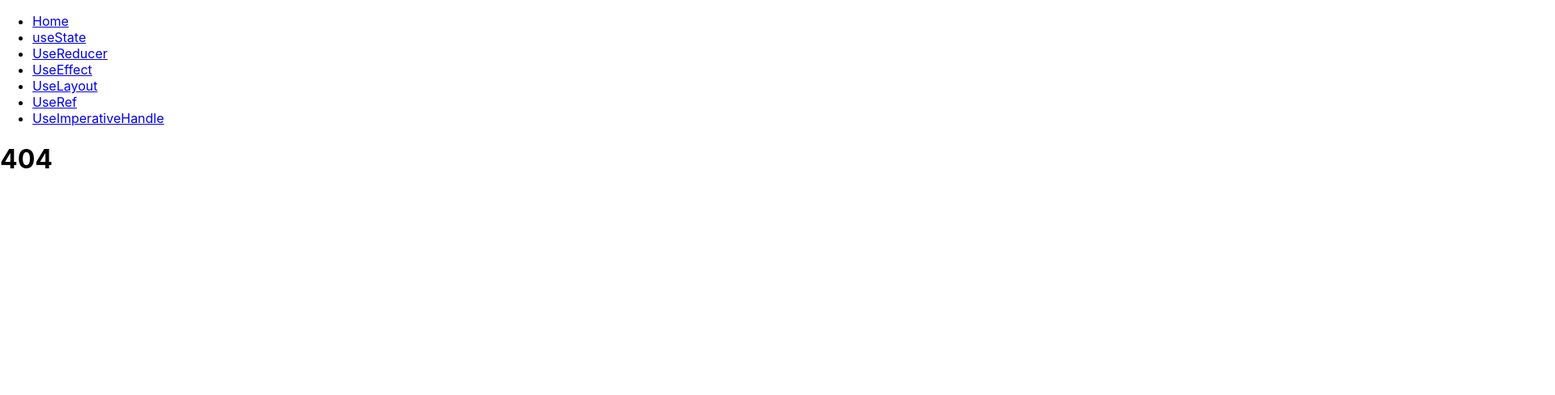
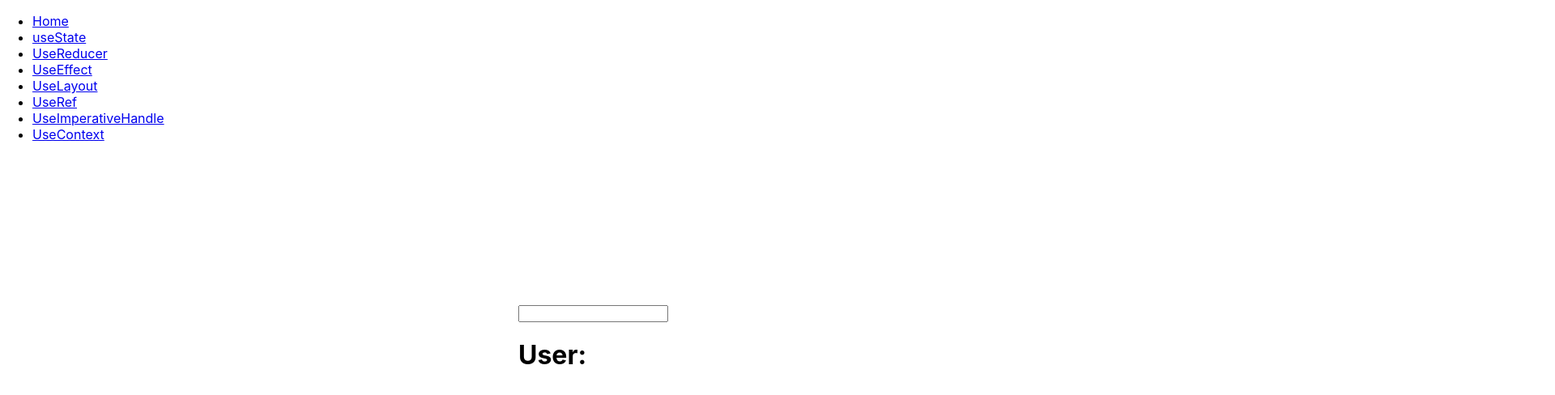
Before and after one commit to Maede-Dev/all-react-hooks, a React (Create React App) app: page /UseContext in a window 1280 px wide. Before the commit this address had no page. Shown: the top 488 px of the page at 81% size, 1920 px wide, since content can reach past the window. Built offline with nearby package versions, Linux system fonts and the light colour scheme.

Commit message:
handle useContext hoks

```diff
--- a/src/index.js
+++ b/src/index.js
@@ -11,6 +11,7 @@ import UseEffect from "./pages/components/useEffect/UseEffect";
 import RefTutorial from "./pages/components/UseRef/RefTutorial";
 import UseLayout from "./pages/components/useLayout/UseLayout";
 import UseImperativeHandle from "./pages/components/UseImperativeHandle/UseImperativeHandle";
+import UseContext from "./pages/components/UseContext/UseContext";
 
 const root = ReactDOM.createRoot(document.getElementById("root"));
 root.render(
@@ -24,6 +25,7 @@ root.render(
         <Route path="UseLayout" element={<UseLayout />} />
         <Route path="RefTutorial" element={<RefTutorial />} />
         <Route path="UseImperativeHandle" element={<UseImperativeHandle />} />
+        <Route path="UseContext" element={<UseContext />} />
         <Route path="*" element={<NoPage />} />
       </Route>
     </Routes>
--- /dev/null
+++ b/src/pages/components/UseContext/UseContext.js
@@ -0,0 +1,21 @@
+import { createContext, useState } from "react";
+import Login from "./components/Login";
+import UserName from "./components/UserName";
+import s from "./style.module.scss";
+
+//manage state esily (dont call state just useContext)
+
+export const ApppContext = createContext(null);
+const UseContext = () => {
+  const [userName, setUserName] = useState("");
+  return (
+    <div className={s.container}>
+      <ApppContext.Provider value={{ userName, setUserName }}>
+        <Login />
+        <UserName />
+      </ApppContext.Provider>
+    </div>
+  );
+};
+
+export default UseContext;
--- /dev/null
+++ b/src/pages/components/UseContext/components/Login.js
@@ -0,0 +1,17 @@
+import { useContext } from "react";
+import { ApppContext } from "../UseContext";
+
+const Login = () => {
+  const { setUserName } = useContext(ApppContext);
+  return (
+    <div>
+      <input
+        onChange={(e) => {
+          setUserName(e.target.value);
+        }}
+      />
+    </div>
+  );
+};
+
+export default Login;
--- /dev/null
+++ b/src/pages/components/UseContext/components/UserName.js
@@ -0,0 +1,12 @@
+import { useContext } from "react";
+import { ApppContext } from "../UseContext";
+const UserName = () => {
+  const { userName } = useContext(ApppContext);
+  return (
+    <div>
+      <h1>User:{userName}</h1>
+    </div>
+  );
+};
+
+export default UserName;
--- /dev/null
+++ b/src/pages/components/UseContext/style.module.scss
@@ -0,0 +1,5 @@
+.container {
+  width: 100%;
+  align-items: center;
+  margin: 200px 50%;
+}
--- a/src/pages/components/layout/Layout.js
+++ b/src/pages/components/layout/Layout.js
@@ -26,6 +26,9 @@ const Layout = () => {
           <li>
             <Link to="/UseImperativeHandle">UseImperativeHandle</Link>
           </li>
+          <li>
+            <Link to="/UseContext">UseContext</Link>
+          </li>
         </ul>
       </nav>
 
```
